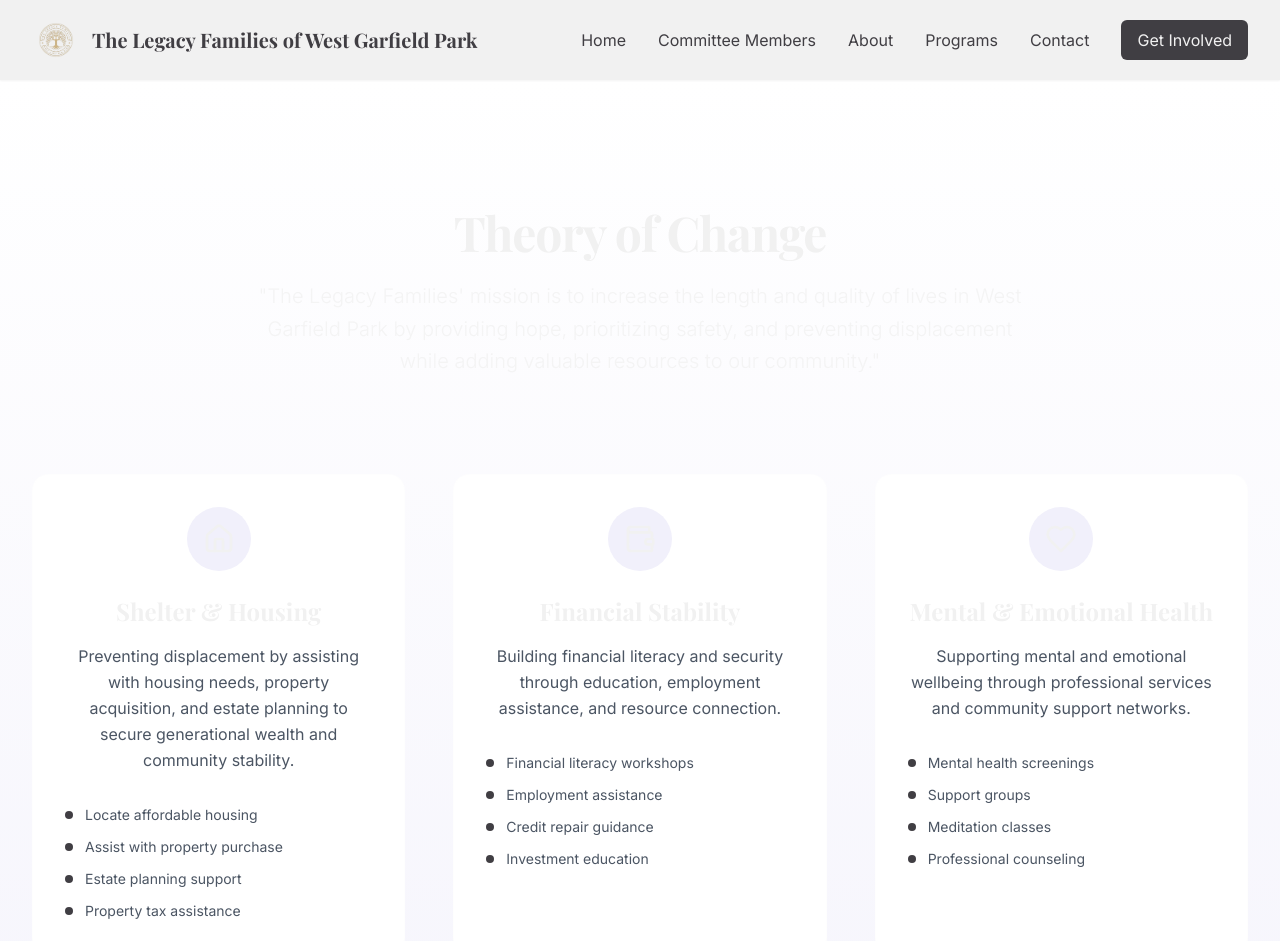
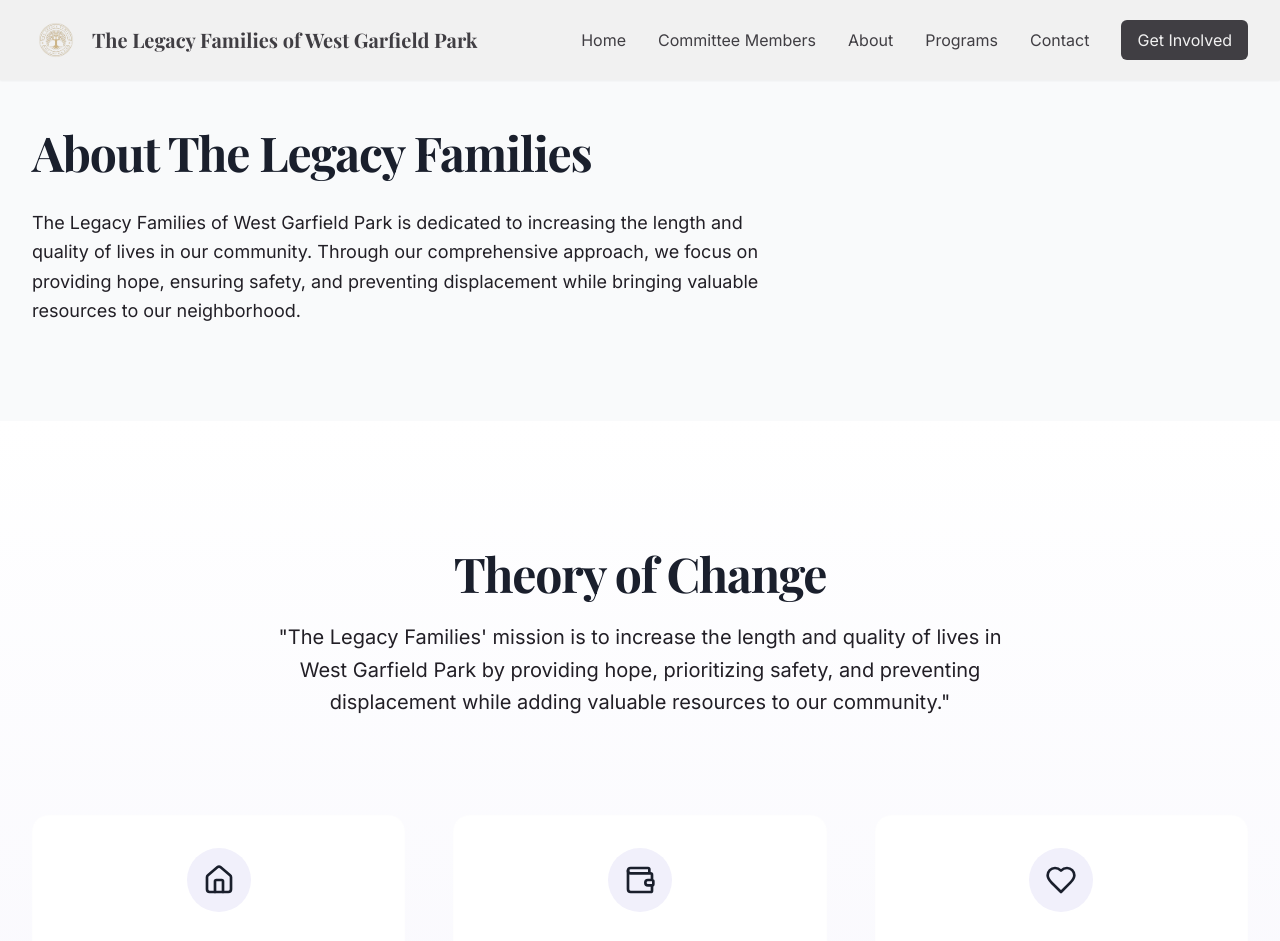
Before and after one commit to Cedwards90/legacy-connective-hub, a React (Vite) app: page /about in a window 1280 px wide. Shown: the top 941 px of the page. Built offline with nearby package versions, Linux system fonts and the light colour scheme.

Commit message:
Enhance Text Visibility
Updated text styles to use darker colors for improved prominence and visibility across the application.
[skip gpt_engineer]

```diff
--- a/src/components/TheoryOfChange.tsx
+++ b/src/components/TheoryOfChange.tsx
@@ -63,8 +63,8 @@ export const TheoryOfChange = () => {
     <section className="py-32 bg-gradient-to-b from-white to-cream">
       <div className="max-w-7xl mx-auto px-4 sm:px-6 lg:px-8">
         <div className="text-center mb-24">
-          <h2 className="text-4xl md:text-5xl font-bold text-primary mb-6 tracking-tight">Theory of Change</h2>
-          <p className="text-xl text-primary/80 max-w-3xl mx-auto leading-relaxed font-light">
+          <h2 className="text-4xl md:text-5xl font-bold text-[#1A1F2C] mb-6 tracking-tight">Theory of Change</h2>
+          <p className="text-xl text-[#221F26] max-w-3xl mx-auto leading-relaxed">
             "The Legacy Families' mission is to increase the length and quality of lives in West Garfield Park by providing hope, prioritizing safety, and preventing displacement while adding valuable resources to our community."
           </p>
         </div>
@@ -78,16 +78,20 @@ export const TheoryOfChange = () => {
             >
               <div className="flex justify-center mb-6">
                 <div className="p-4 rounded-full bg-cream group-hover:bg-secondary/10 transition-colors duration-300">
-                  <pillar.icon className="w-8 h-8 text-primary group-hover:text-secondary transition-colors duration-300" />
+                  <pillar.icon className="w-8 h-8 text-[#1A1F2C] group-hover:text-secondary transition-colors duration-300" />
                 </div>
               </div>
-              <h3 className="text-2xl font-bold mb-4 text-primary text-center group-hover:text-secondary transition-colors duration-300">{pillar.title}</h3>
-              <p className="text-gray-600 mb-8 text-center leading-relaxed">{pillar.description}</p>
-              <ul className="space-y-3">
+              <h3 className="text-2xl font-bold mb-4 text-[#1A1F2C] text-center group-hover:text-secondary transition-colors duration-300">
+                {pillar.title}
+              </h3>
+              <p className="text-[#221F26] leading-relaxed text-center">
+                {pillar.description}
+              </p>
+              <ul className="space-y-3 mt-6">
                 {pillar.actions.map((action, index) => (
-                  <li key={index} className="flex items-center text-gray-600 group-hover:text-gray-800 transition-colors duration-300">
+                  <li key={index} className="flex items-center text-[#403E43] group-hover:text-[#221F26] transition-colors duration-300">
                     <span className="w-2 h-2 bg-secondary rounded-full mr-3 flex-shrink-0"></span>
-                    <span className="text-sm">{action}</span>
+                    <span>{action}</span>
                   </li>
                 ))}
               </ul>
--- a/src/pages/About.tsx
+++ b/src/pages/About.tsx
@@ -6,6 +6,14 @@ const About = () => {
     <div className="min-h-screen bg-gray-50">
       <Navbar />
       <div className="pt-20">
+        <div className="max-w-7xl mx-auto px-4 sm:px-6 lg:px-8 py-12">
+          <h1 className="text-4xl md:text-5xl font-bold text-[#1A1F2C] mb-8 font-playfair tracking-tight">
+            About The Legacy Families
+          </h1>
+          <p className="text-lg text-[#221F26] leading-relaxed mb-12 max-w-3xl">
+            The Legacy Families of West Garfield Park is dedicated to increasing the length and quality of lives in our community. Through our comprehensive approach, we focus on providing hope, ensuring safety, and preventing displacement while bringing valuable resources to our neighborhood.
+          </p>
+        </div>
         <TheoryOfChange />
       </div>
     </div>
```
